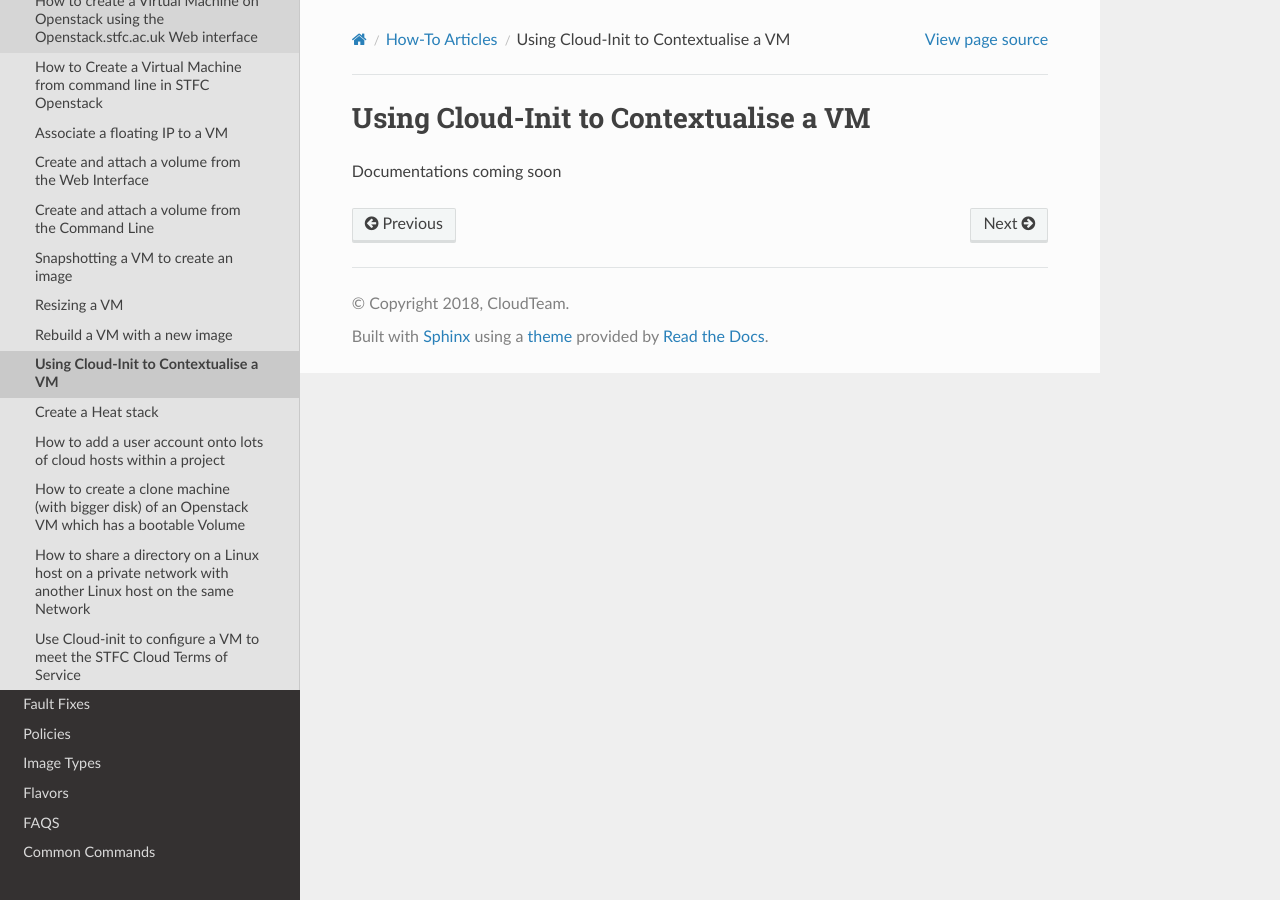
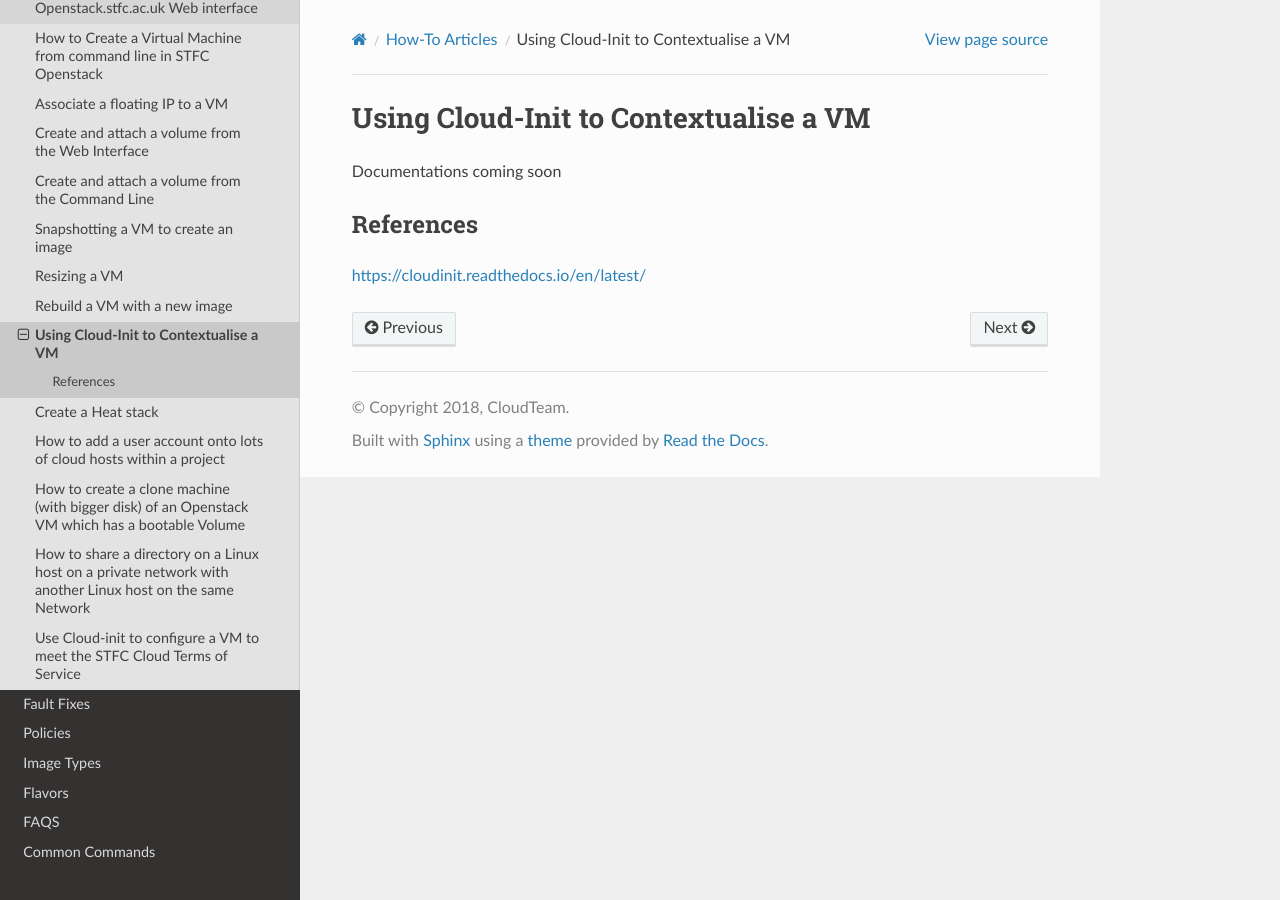
Before and after one commit to stfc/cloud-docs, a Sphinx documentation site: the page built from source/howto/UseCloudInit.rst, in a window 1280 px wide. Built offline with Sphinx 7.4.7 and the Read the Docs theme 2.0.0, drawn with Linux system fonts in a browser that asks for light colours.

Commit message:
Add link to external cloud-init docs

```diff
--- a/source/howto/UseCloudInit.rst
+++ b/source/howto/UseCloudInit.rst
@@ -3,3 +3,10 @@ Using Cloud-Init to Contextualise a VM
 ==============
 
 Documentations coming soon
+
+
+########
+References
+########
+
+https://cloudinit.readthedocs.io/en/latest/
```
